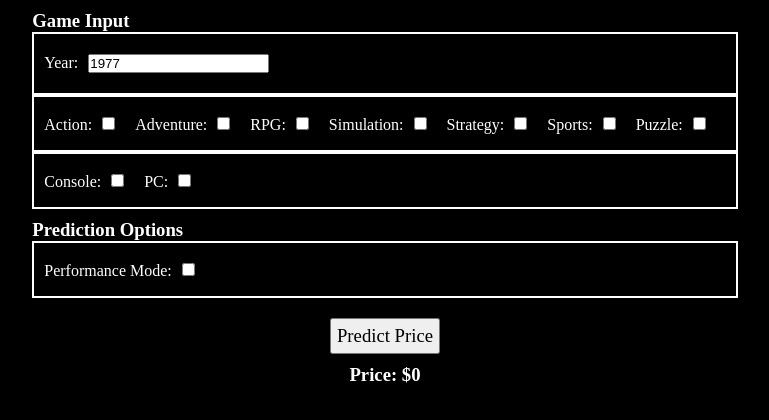
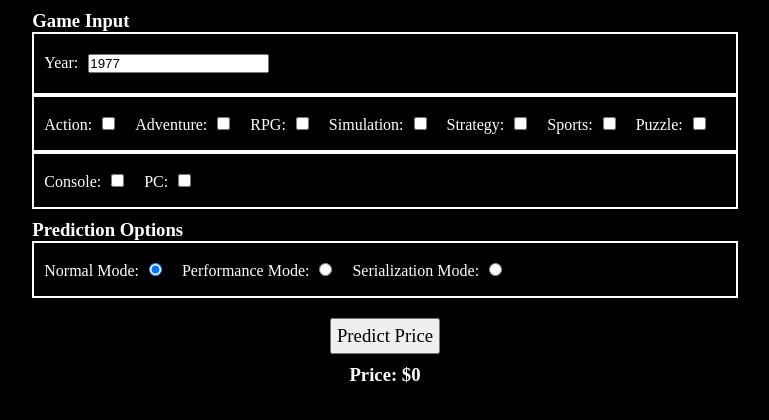
Before and after one commit to jesse318s/pricecinerator-ai, a React (Vite) app: page / in a window 1280 px wide. Shown: the top 420 px of the page, without its empty margins (255-1024 px from the left). Built offline with nearby package versions, Linux system fonts and the light colour scheme.

Commit message:
add serialization mode

```diff
--- a/src/App.css
+++ b/src/App.css
@@ -26,6 +26,12 @@ button {
   border: 2px solid white;
 }
 
+.sized_box {
+  width: 90%;
+  word-wrap: break-word;
+  margin: 10px;
+}
+
 .loader {
   border: 10px solid rgb(255, 200, 0);
   border-top: 10px solid rgb(255, 100, 0);
--- a/src/App.jsx
+++ b/src/App.jsx
@@ -75,6 +75,8 @@ function App() {
   const [yearInput, setYearInput] = useState(1977);
   const [priceOutput, setPriceOutput] = useState(0);
   const [priceOutputIsLoading, setPriceOutputIsLoading] = useState(false);
+  const [serializedNeuralNetworkText, setSerializedNeuralNetworkText] =
+    useState("");
 
   const runNeuralNetwork = (predictionYear) => {
     try {
@@ -117,6 +119,10 @@ function App() {
       console.log(trainingData);
       neuralNetwork = new brain.NeuralNetwork(neuralNetworkConfig);
       neuralNetwork.train(trainingData, neuralNetworkTrainingOptions);
+
+      if (document.getElementById("serialization_Mode").checked)
+        setSerializedNeuralNetworkText(neuralNetwork.toFunction().toString());
+
       predictionResult = neuralNetwork.run(gameInput);
       return predictionResult["price"];
     } catch (err) {
@@ -135,6 +141,7 @@ function App() {
 
       trainingIsIncomplete = true;
       setPriceOutputIsLoading(true);
+      setSerializedNeuralNetworkText("");
 
       setTimeout(() => {
         setPriceOutput((1000 * runNeuralNetwork(predictionYear)).toFixed(2));
@@ -221,12 +228,14 @@ function App() {
             <h3>Prediction Options</h3>
 
             <div className="box_row">
+              <label htmlFor="normal_Mode">Normal Mode:</label>
+              <input type="radio" id="normal_Mode" name="mode" defaultChecked />
+
               <label htmlFor="performance_Mode">Performance Mode:</label>
-              <input
-                type="checkbox"
-                id="performance_Mode"
-                name="performance_Mode"
-              />
+              <input type="radio" id="performance_Mode" name="mode" />
+
+              <label htmlFor="serialization_Mode">Serialization Mode:</label>
+              <input type="radio" id="serialization_Mode" name="mode" />
             </div>
           </div>
         </form>
@@ -240,6 +249,8 @@ function App() {
             <button onClick={() => predictPrice()}>Predict Price</button>
 
             <h3>Price: ${priceOutput}</h3>
+
+            <div className="sized_box">{serializedNeuralNetworkText}</div>
           </>
         )}
       </div>
```
